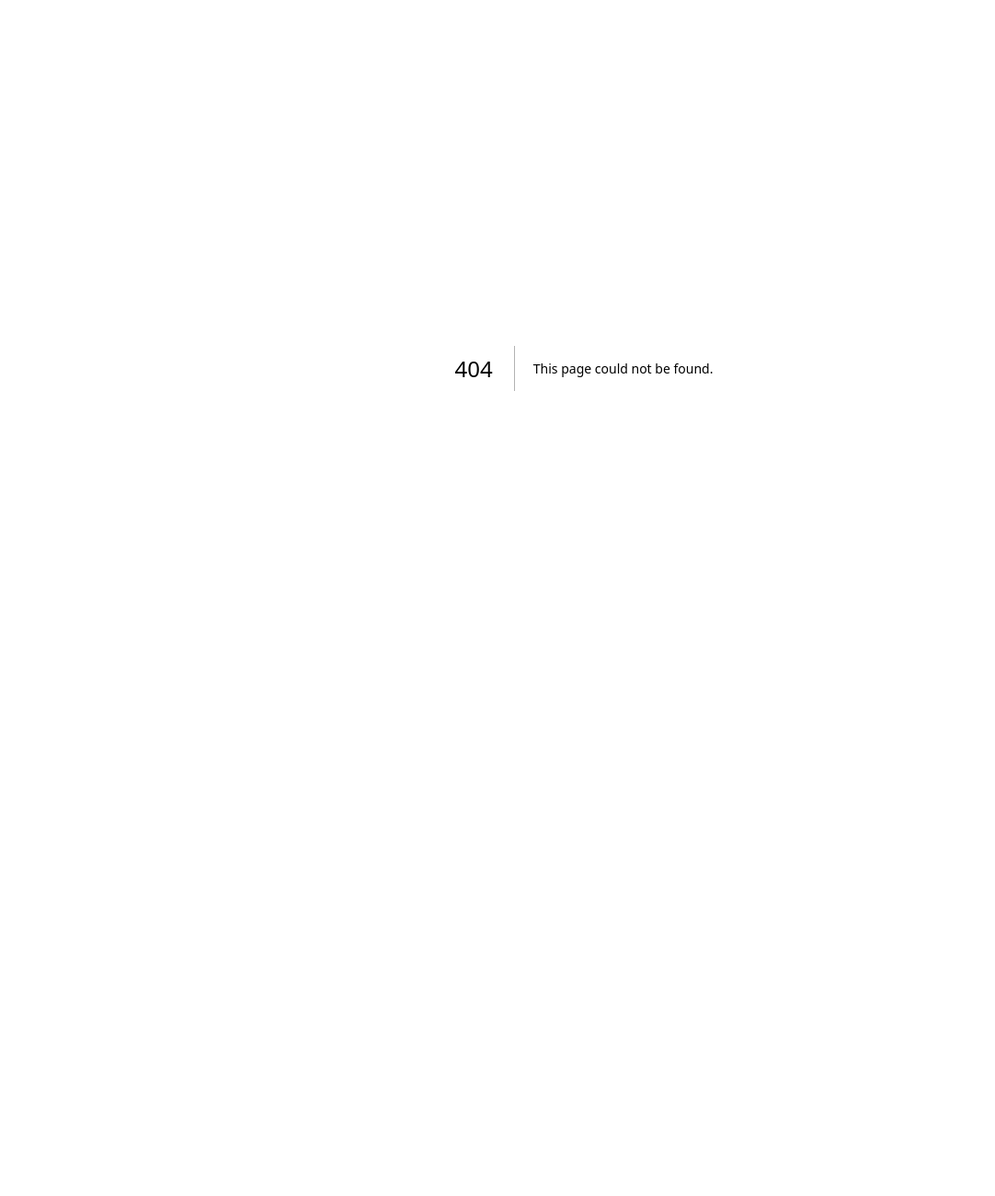
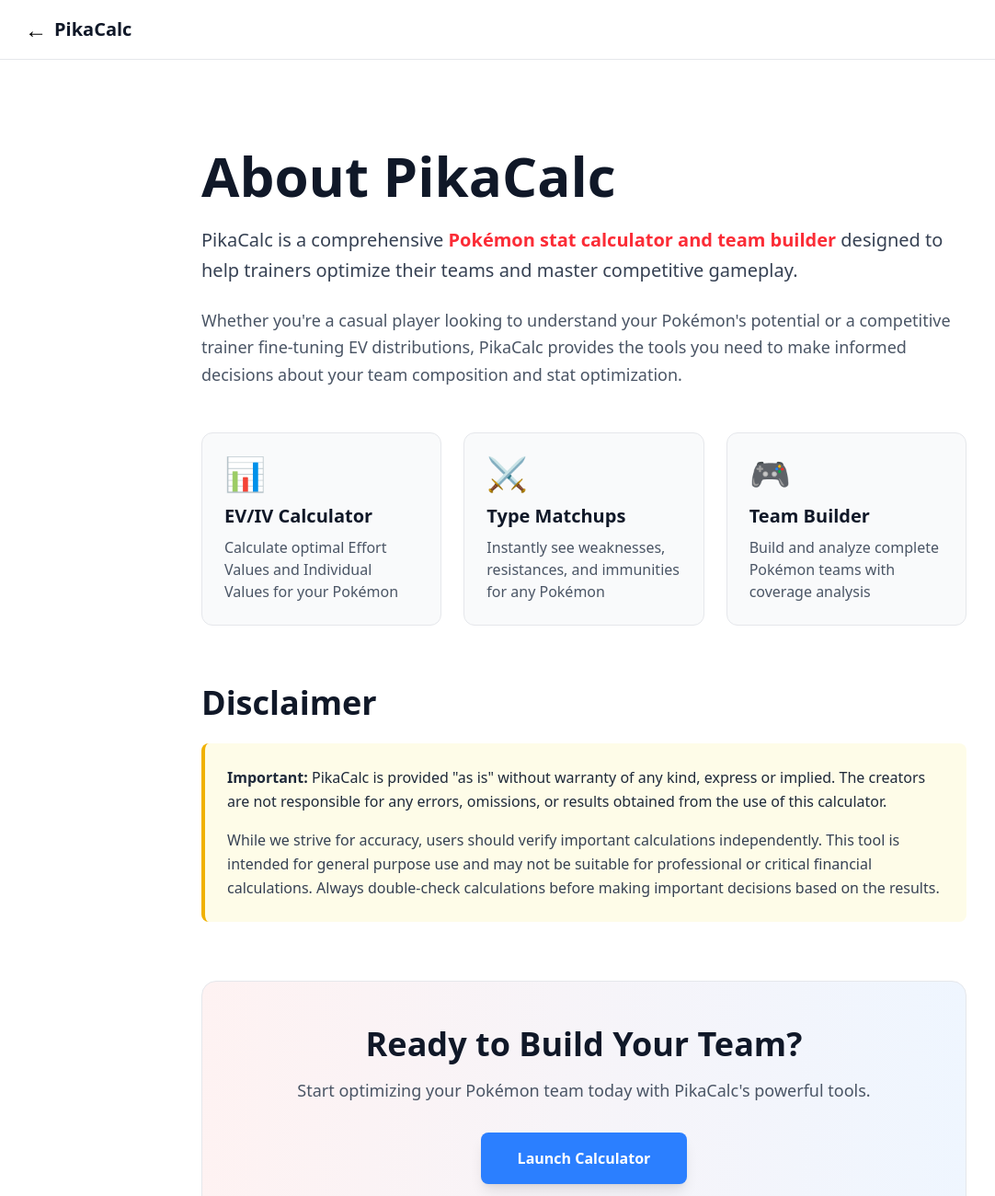
Before and after one commit to WFxRayZ/PikaCalc, a Next.js app: page /home/about in a window 1280 px wide. Before the commit this address had no page. Shown: the top 1300 px of the page at 92% size, without its empty margins (5-1087 px from the left). Before the commit the page ends 800 px from the top, so only its background shows below. Built offline with nearby package versions, Linux system fonts and the light colour scheme.

Commit message:
Added about page

```diff
--- /dev/null
+++ b/src/app/home/about/page.tsx
@@ -0,0 +1,90 @@
+import Link from 'next/link';
+
+export default function About() {
+    return (
+        <div className="min-h-screen bg-white dark:bg-gray-900">
+            {/* Navbar */}
+            <nav className="sticky top-0 z-50 bg-white dark:bg-gray-900 border-b border-gray-200 dark:border-gray-700">
+                <div className="max-w-7xl mx-auto px-4 sm:px-6 lg:px-8 py-4 flex items-center justify-between">
+                    <Link href="/" className="inline-flex items-center gap-2 group">
+                        <span className="text-2xl group-hover:-translate-x-1 transition-transform">←</span>
+                        <span className="font-bold text-xl text-gray-900 dark:text-white">PikaCalc</span>
+                    </Link>
+                </div>
+            </nav>
+
+            {/* Content */}
+            <div className="max-w-4xl mx-auto px-4 sm:px-6 lg:px-8 py-16 md:py-24">
+                {/* About Section */}
+                <section className="mb-16">
+                    <h1 className="text-5xl md:text-6xl font-black text-gray-900 dark:text-white mb-6">
+                        About PikaCalc
+                    </h1>
+                    <div className="prose prose-lg dark:prose-invert max-w-none">
+                        <p className="text-xl text-gray-700 dark:text-gray-300 leading-relaxed mb-6">
+                            PikaCalc is a comprehensive <span className="font-bold text-red-500">Pokémon stat calculator and team builder</span> designed to help trainers optimize their teams and master competitive gameplay.
+                        </p>
+                        <p className="text-lg text-gray-600 dark:text-gray-400 leading-relaxed mb-6">
+                            Whether you're a casual player looking to understand your Pokémon's potential or a competitive trainer fine-tuning EV distributions, PikaCalc provides the tools you need to make informed decisions about your team composition and stat optimization.
+                        </p>
+                    </div>
+
+                    {/* Features Grid */}
+                    <div className="grid grid-cols-1 md:grid-cols-3 gap-6 mt-12">
+                        <div className="bg-gray-50 dark:bg-gray-800 rounded-xl p-6 border border-gray-200 dark:border-gray-700">
+                            <div className="text-4xl mb-3">📊</div>
+                            <h3 className="text-xl font-bold text-gray-900 dark:text-white mb-2">EV/IV Calculator</h3>
+                            <p className="text-gray-600 dark:text-gray-400">Calculate optimal Effort Values and Individual Values for your Pokémon</p>
+                        </div>
+                        <div className="bg-gray-50 dark:bg-gray-800 rounded-xl p-6 border border-gray-200 dark:border-gray-700">
+                            <div className="text-4xl mb-3">⚔️</div>
+                            <h3 className="text-xl font-bold text-gray-900 dark:text-white mb-2">Type Matchups</h3>
+                            <p className="text-gray-600 dark:text-gray-400">Instantly see weaknesses, resistances, and immunities for any Pokémon</p>
+                        </div>
+                        <div className="bg-gray-50 dark:bg-gray-800 rounded-xl p-6 border border-gray-200 dark:border-gray-700">
+                            <div className="text-4xl mb-3">🎮</div>
+                            <h3 className="text-xl font-bold text-gray-900 dark:text-white mb-2">Team Builder</h3>
+                            <p className="text-gray-600 dark:text-gray-400">Build and analyze complete Pokémon teams with coverage analysis</p>
+                        </div>
+                    </div>
+                </section>
+
+                {/* Disclaimer Section */}
+                <section className="mb-16">
+                    <h2 className="text-4xl font-bold text-gray-900 dark:text-white mb-6">Disclaimer</h2>
+                    <div className="bg-yellow-50 dark:bg-yellow-900/20 border-l-4 border-yellow-500 p-6 rounded-lg">
+                        <p className="text-gray-800 dark:text-gray-200 mb-4 leading-relaxed">
+                            <span className="font-bold">Important:</span> PikaCalc is provided "as is" without warranty of any kind, express or implied. The creators are not responsible for any errors, omissions, or results obtained from the use of this calculator.
+                        </p>
+                        <p className="text-gray-700 dark:text-gray-300 leading-relaxed">
+                            While we strive for accuracy, users should verify important calculations independently. This tool is intended for general purpose use and may not be suitable for professional or critical financial calculations. Always double-check calculations before making important decisions based on the results.
+                        </p>
+                    </div>
+                </section>
+
+                {/* CTA Section */}
+                <section className="text-center bg-linear-to-r from-red-50 to-blue-50 dark:from-red-900/20 dark:to-blue-900/20 rounded-2xl p-12 border border-gray-200 dark:border-gray-700">
+                    <h2 className="text-3xl md:text-4xl font-bold text-gray-900 dark:text-white mb-4">
+                        Ready to Build Your Team?
+                    </h2>
+                    <p className="text-lg text-gray-600 dark:text-gray-400 mb-8">
+                        Start optimizing your Pokémon team today with PikaCalc's powerful tools.
+                    </p>
+                    <Link
+                        href="/calculator"
+                        className="inline-block px-10 py-4 bg-blue-500 hover:bg-blue-600 text-white font-bold rounded-lg shadow-lg hover:shadow-xl transition-all"
+                    >
+                        Launch Calculator
+                    </Link>
+                </section>
+            </div>
+
+            {/* Footer */}
+            <footer className="border-t border-gray-200 dark:border-gray-700 bg-gray-50 dark:bg-gray-800 px-4 sm:px-6 lg:px-8 py-8 mt-20">
+                <div className="max-w-7xl mx-auto text-center text-gray-600 dark:text-gray-400">
+                    <p>© 2026 PikaCalc. All rights reserved.</p>
+                </div>
+            </footer>
+        </div>
+    );
+}
--- a/src/app/home/page.tsx
+++ b/src/app/home/page.tsx
@@ -21,10 +21,10 @@
 
           {/* Desktop Menu */}
           <div className="hidden md:flex items-center gap-12">
-            <Link href="#home" className="text-gray-700 dark:text-gray-300 font-medium hover:text-red-500 transition-colors">
+            <Link href="/home" className="text-gray-700 dark:text-gray-300 font-medium hover:text-red-500 transition-colors">
               Home
             </Link>
-            <Link href="#about" className="text-gray-700 dark:text-gray-300 font-medium hover:text-red-500 transition-colors">
+            <Link href="/home/about" className="text-gray-700 dark:text-gray-300 font-medium hover:text-red-500 transition-colors">
               About
             </Link>
             <Link href="#blog" className="text-gray-700 dark:text-gray-300 font-medium hover:text-red-500 transition-colors">
@@ -34,8 +34,8 @@
 
           {/* CTA Buttons */}
           <div className="hidden md:flex items-center gap-4">
-            <Link href="#" className="text-gray-700 dark:text-gray-300 font-medium hover:text-red-500 transition-colors">
-              Login
+            <Link href="/home/about" className="text-gray-700 dark:text-gray-300 font-medium hover:text-red-500 transition-colors">
+              About
             </Link>
             <Link href="/calculator" className="px-6 py-2 bg-blue-500 hover:bg-blue-600 text-white font-bold rounded-lg shadow-md hover:shadow-lg transition-all">
               Get Started
@@ -56,10 +56,10 @@
         {/* Mobile Menu */}
         {isMenuOpen && (
           <div className="md:hidden border-t border-gray-200 dark:border-gray-700 bg-white dark:bg-gray-800 px-4 py-4 space-y-3">
-            <Link href="#" className="block text-gray-700 dark:text-gray-300 font-medium py-2">
+            <Link href="/home" className="block text-gray-700 dark:text-gray-300 font-medium py-2">
               Home
             </Link>
-            <Link href="#" className="block text-gray-700 dark:text-gray-300 font-medium py-2">
+            <Link href="/home/about" className="block text-gray-700 dark:text-gray-300 font-medium py-2">
               About
             </Link>
             <Link href="#" className="block text-gray-700 dark:text-gray-300 font-medium py-2">
```
